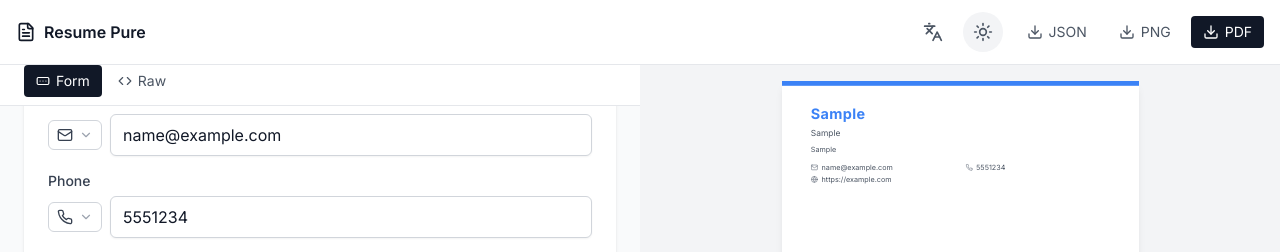
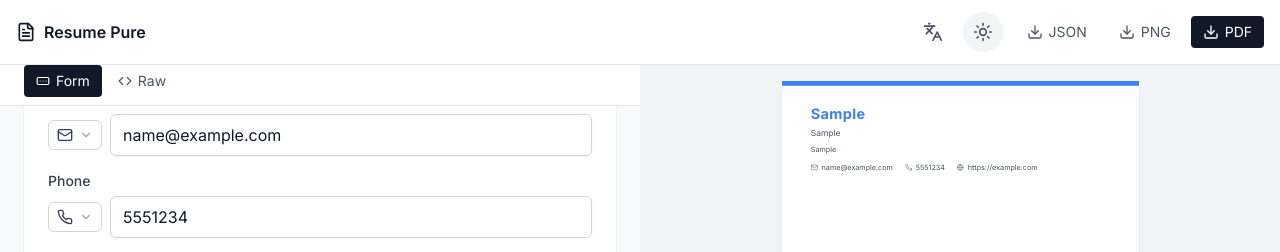
Before and after one commit to Fldicoahkiin/resume-pure, a Next.js app: page /builder in a window 1280 px wide. Both pictures are taken after typing "Sample", "Sample", "Sample", "name@example.com", "5551234", "https://example.com" into the empty fields and a click on the button "Add". Shown: the part 8-260 px from the top of the page. Built offline with nearby package versions, Linux system fonts and the light colour scheme; what @react-pdf/renderer would draw is missing.

Commit message:
refactor: 将联系方式布局从 grid-cols-2 改为 flex-wrap，支持自适应换行

```diff
--- a/src/components/preview/ResumePreview.tsx
+++ b/src/components/preview/ResumePreview.tsx
@@ -196,23 +196,23 @@ export function ResumePreview() {
             </p>
           )}
 
-          {/* 联系方式 - 每行两个 */}
+          {/* 联系方式 - 自适应换行 */}
           {allContactItems.length > 0 && (
-            <div className="grid grid-cols-2 gap-x-4 gap-y-1 mt-3">
+            <div className="flex flex-wrap gap-x-5 gap-y-2 mt-3">
               {allContactItems.map(({ type, value, href }, idx) => (
-                <div key={`${type}-${idx}`} className="flex items-center gap-1.5 min-w-0">
+                <div key={`${type}-${idx}`} className="flex items-center gap-1.5">
                   <ContactIcon type={type} />
                   {href && theme.enableLinks !== false ? (
                     <a
                       href={href}
-                      className="text-xs text-gray-600 hover:text-gray-900 hover:underline truncate"
+                      className="text-xs text-gray-600 hover:text-gray-900 hover:underline"
                       target={href.startsWith('mailto:') || href.startsWith('tel:') ? undefined : '_blank'}
                       rel={href.startsWith('http') ? 'noopener noreferrer' : undefined}
                     >
                       {value}
                     </a>
                   ) : (
-                    <span className="text-xs text-gray-600 truncate">{value}</span>
+                    <span className="text-xs text-gray-600">{value}</span>
                   )}
                 </div>
               ))}
```
